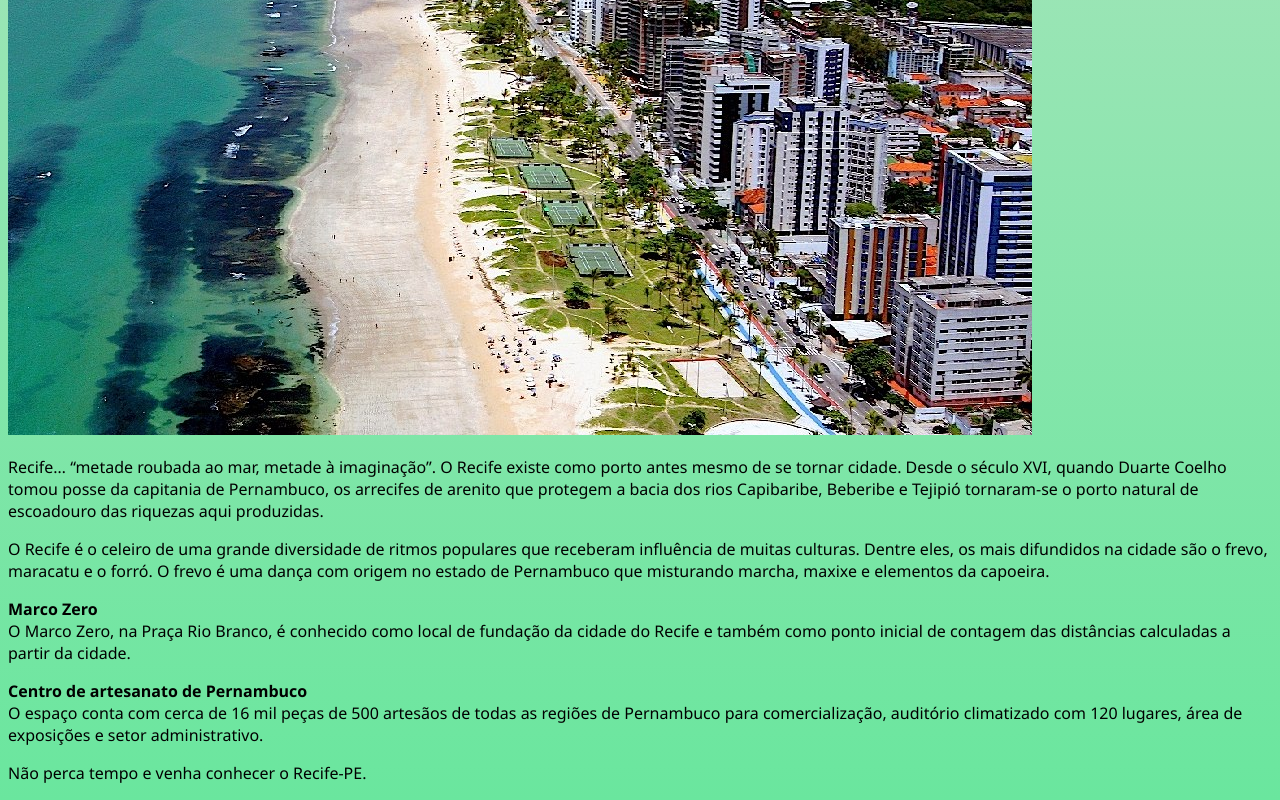
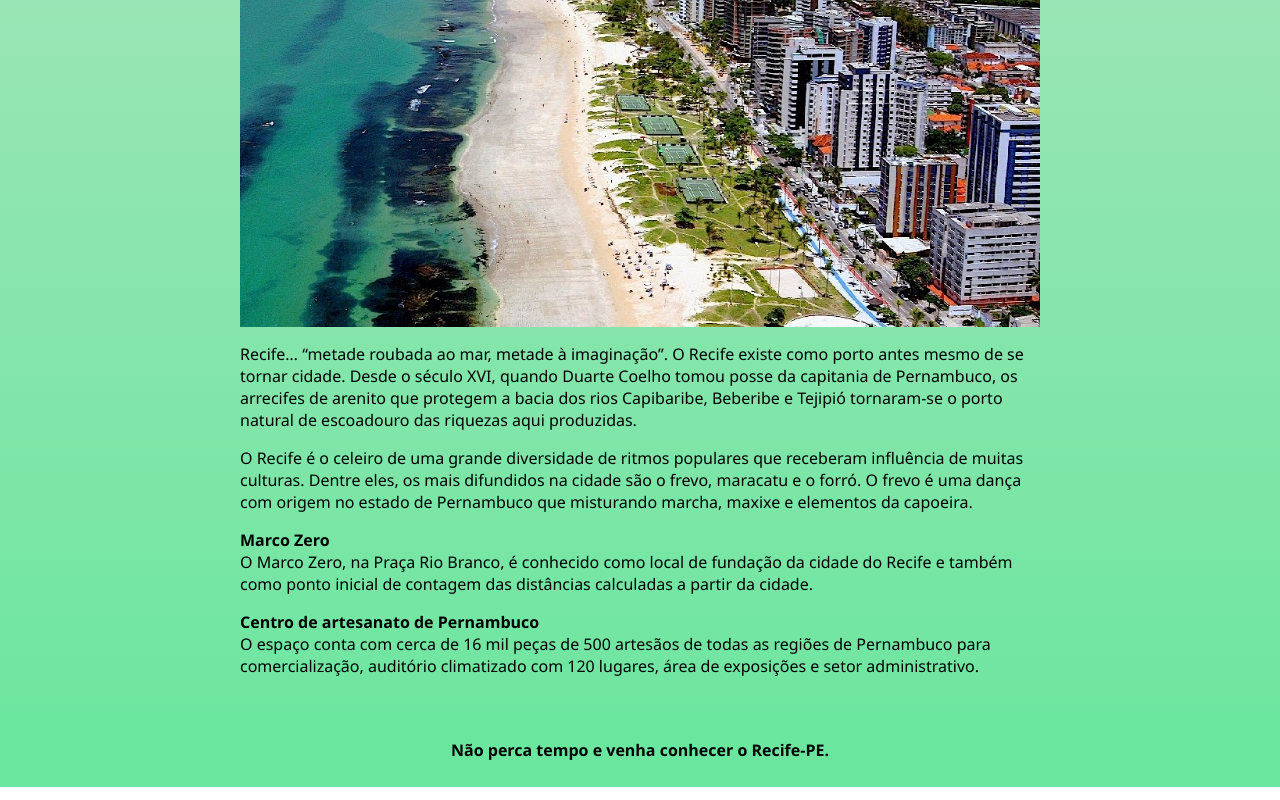
Before and after one commit to jonathanfc14/proz-recife-HTML, a plain HTML site: page index.html in a window 1280 px wide. Shown: the part 538-1338 px from the top of the page. Drawn offline with Linux system fonts and the light colour scheme.

Commit message:
adição de CSS nas paginas

```diff
--- a/index.html
+++ b/index.html
@@ -12,6 +12,34 @@
     <style>
         body {
             font-family: 'Segoe UI', Tahoma, Geneva, Verdana, sans-serif;
+            margin: 0;
+            padding: 0;
+            box-sizing: border-box;
+        }
+
+        header {
+            text-align: center;
+            background-color: #b9e4c4;
+            padding: 10px;
+        }
+
+        main {
+            max-width: 800px;
+            margin: 0 auto;
+            padding: 20px;
+        }
+
+        img {
+            max-width: 100%;
+            height: auto;
+            display: block;
+            margin: 0 auto;
+        }
+
+        footer {
+            text-align: center;
+            background-color: #6ae69e;
+            padding: 10px;
         }
     </style>
 
@@ -53,7 +81,7 @@
         </main>
 
         <footer>
-            <p>Não perca tempo e venha conhecer o Recife-PE.</p>
+            <p><strong>Não perca tempo e venha conhecer o Recife-PE.</strong></p>
         </footer>
 
     </body>
```
Also changed, not shown: centro-artesanato.html (+30 -1 lines), marco-zero.html (+31 -1 lines).
